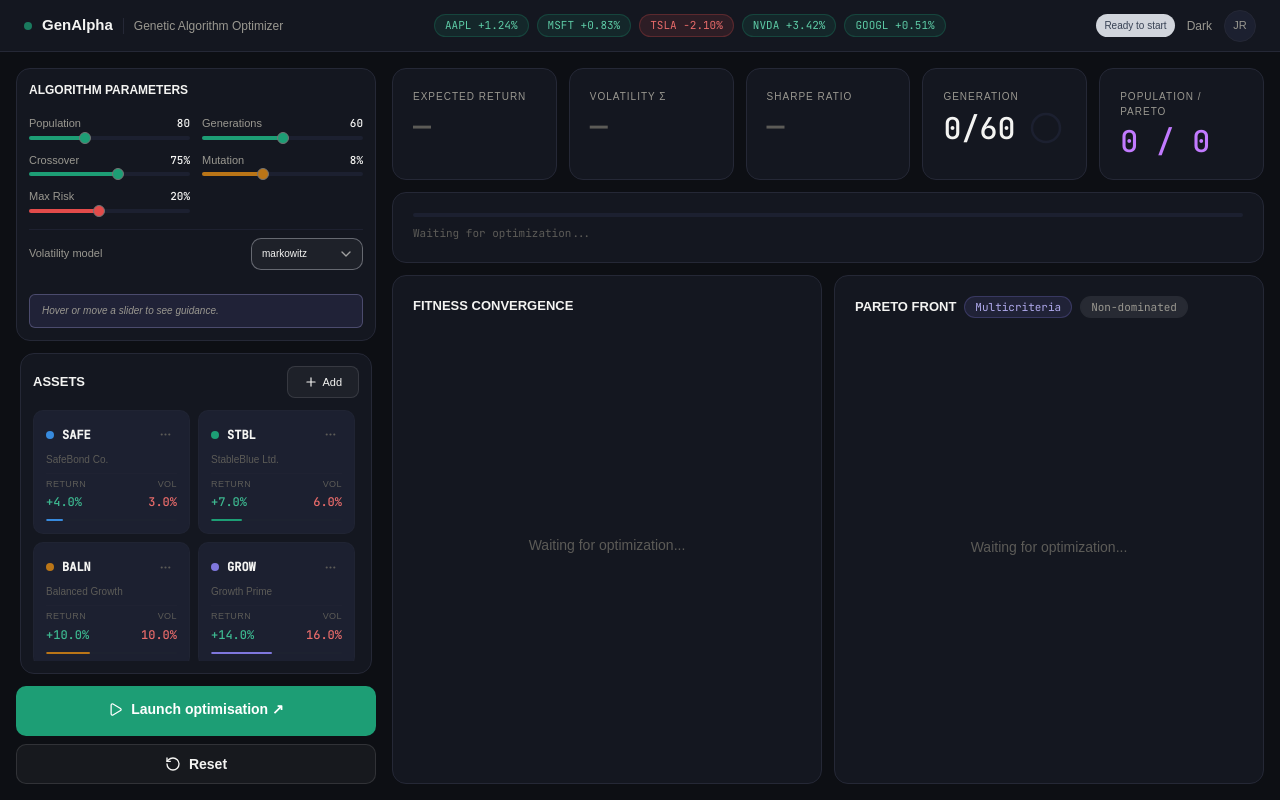
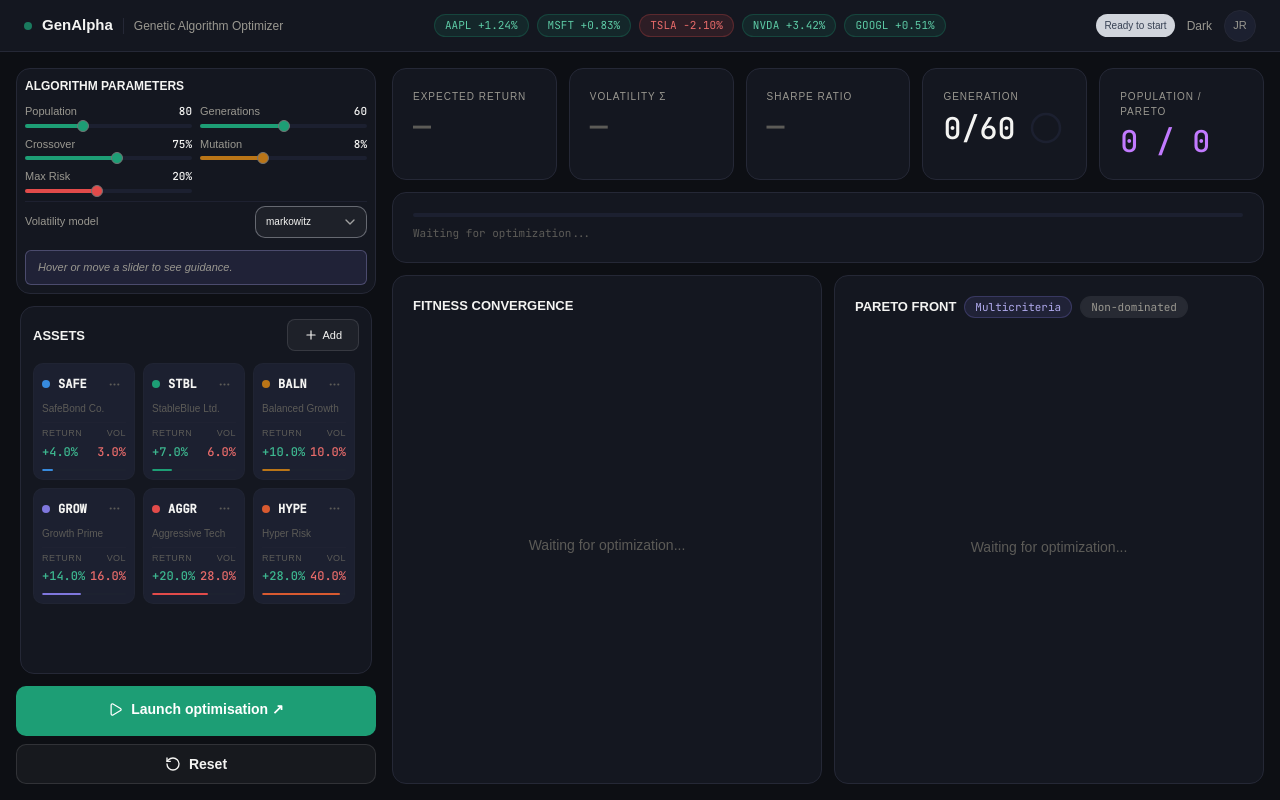
Before and after one commit to sanzouh/GenAlpha, a React (Vite) app: page / in a window 1280 px wide. Built offline with nearby package versions, Linux system fonts and the light colour scheme.

Commit message:
style(param-panel): adjust padding and spacing for improved layout

```diff
--- a/src/App.tsx
+++ b/src/App.tsx
@@ -40,7 +40,7 @@ export default function App() {
 
 			<div className="flex flex-1 gap-4 p-4 overflow-hidden">
 				{/* Colonne gauche */}
-				<aside className="w-90 shrink-0 flex flex-col gap-2 overflow-hidden h-full">
+				<aside className="w-80 xl:w-90 shrink-0 flex flex-col gap-2 overflow-hidden h-full">
 					<div className="shrink-0">
 						<ParamPanel values={params} onChange={updateParam} />
 					</div>
--- a/src/components/AssetList/AssetTable.tsx
+++ b/src/components/AssetList/AssetTable.tsx
@@ -35,7 +35,7 @@ function AssetCard({
 	return (
 		<div
 			onClick={onEdit}
-			className="group bg-elevated rounded-lg p-3 flex flex-col gap-2
+			className="group bg-elevated rounded-lg p-2 flex flex-col gap-2
                     border border-gray-200/50 hover:border-gray-200
                     hover:bg-overlay transition-all duration-200 relative cursor-pointer"
 		>
@@ -132,7 +132,7 @@ export default function AssetTable({
 	onDelete,
 }: AssetTableProps) {
 	return (
-		<div className="grid grid-cols-2 gap-2">
+		<div className="grid grid-cols-2 gap-2 xl:grid-cols-3">
 			{assets.map((asset) => (
 				<AssetCard
 					key={asset.ticker}
--- a/src/components/ParamPanel.tsx
+++ b/src/components/ParamPanel.tsx
@@ -120,13 +120,13 @@ export default function ParamPanel({ values, onChange }: ParamPanelProps) {
 	})();
 
 	return (
-		<div className="card flex flex-col gap-2 p-3">
-			<p className="text-[12px] font-semibold uppercase text-gray-900 mb-2">
+		<div className="card flex flex-col gap-1 p-2">
+			<p className="text-[12px] font-semibold uppercase text-gray-900 mb-1">
 				Algorithm Parameters
 			</p>
 
 			{/* Grid 3x2 pour les sliders */}
-			<div className="grid grid-cols-2 gap-3">
+			<div className="grid grid-cols-2 gap-2">
 				{PARAM_CONFIG.map((p) => (
 					<div
 						key={p.key}
@@ -159,7 +159,7 @@ export default function ParamPanel({ values, onChange }: ParamPanelProps) {
 
 			{/* Volatility mode */}
 			<div
-				className="flex items-center justify-between py-2 border-t border-gray-100 mt-2"
+				className="flex items-center justify-between py-1 border-t border-gray-100 mt-1"
 				onMouseEnter={() => setActiveKey("volatilityMode")}
 				onMouseLeave={() => setActiveKey(null)}
 			>
@@ -185,8 +185,8 @@ export default function ParamPanel({ values, onChange }: ParamPanelProps) {
 			</div>
 
 			{/* Zone d'explication unique — dynamique */}
-			<div className="mt-2 rounded-sm border border-purple-300/30 bg-purple-100 px-3 py-2">
-				<p className="text-[10px] text-gray-600 leading-relaxed italic transition-all duration-150">
+			<div className="mt-1 rounded-sm border border-purple-300/30 bg-purple-100 px-3 py-2">
+				<p className="text-[11px] text-gray-600 leading-relaxed italic transition-all duration-150">
 					{explanation}
 				</p>
 			</div>
```
